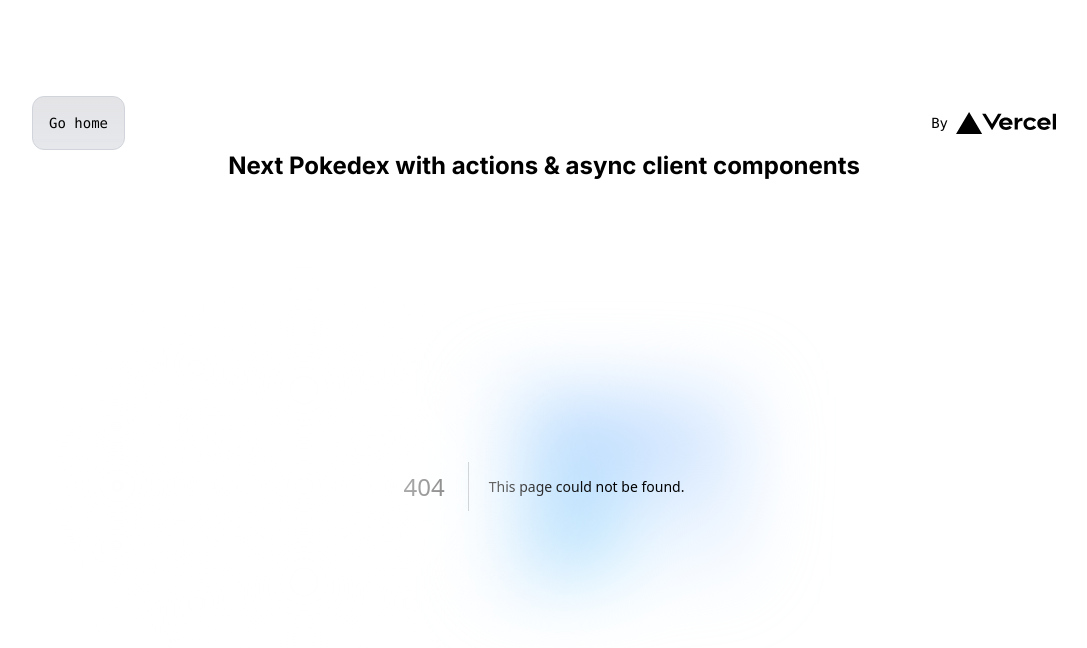
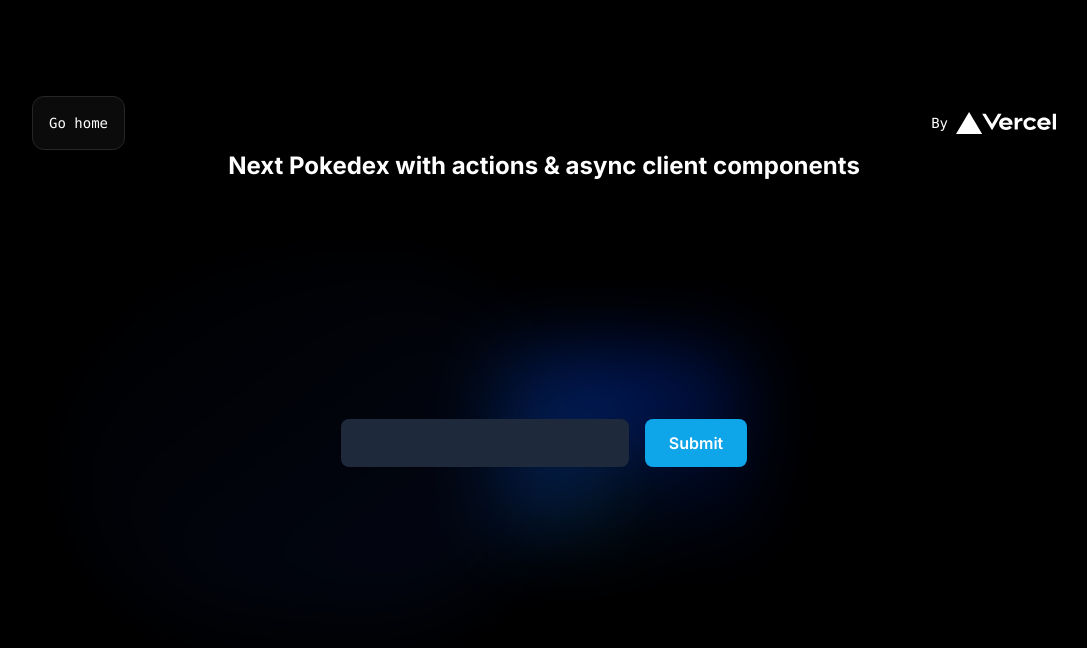
Before and after one commit to Fredkiss3/next-rsc-demo-hovercard-without-api, a Next.js app: page /mutation-test in a window 1280 px wide. Before the commit this address had no page. Shown: the top 648 px of the page, without its empty margins (96-1183 px from the left). Built offline with nearby package versions, Linux system fonts and the light colour scheme.

Commit message:
⬆️ Upgrade to next 13.3

```diff
--- a/app/globals.css
+++ b/app/globals.css
@@ -2,19 +2,19 @@
 @tailwind components;
 @tailwind utilities;
 
-:root {
+/* :root {
   --foreground-rgb: 0, 0, 0;
   --background-start-rgb: 214, 219, 220;
   --background-end-rgb: 255, 255, 255;
+} */
+
+/* @media (prefers-color-scheme: dark) { */
+:root {
+  --foreground-rgb: 255, 255, 255;
+  --background-start-rgb: 0, 0, 0;
+  --background-end-rgb: 0, 0, 0;
 }
-
-@media (prefers-color-scheme: dark) {
-  :root {
-    --foreground-rgb: 255, 255, 255;
-    --background-start-rgb: 0, 0, 0;
-    --background-end-rgb: 0, 0, 0;
-  }
-}
+/* } */
 
 body {
   color: rgb(var(--foreground-rgb));
--- a/app/layout.tsx
+++ b/app/layout.tsx
@@ -17,7 +17,7 @@ export default function RootLayout({
 }) {
   return (
     <html lang="en" suppressHydrationWarning className={inter.className}>
-      <body suppressHydrationWarning>
+      <body suppressHydrationWarning className="dark">
         <main className="flex min-h-screen flex-col items-center justify-between p-24 h-screen">
           <div className="z-10 w-full max-w-5xl items-center justify-between font-mono text-sm lg:flex">
             <Link
--- /dev/null
+++ b/app/mutation-test/actions.ts
@@ -0,0 +1,14 @@
+"use server";
+export type FormAction = {
+  $$id: string;
+} & ((formData: FormData | URLSearchParams) => any);
+
+export const action = (formData: FormData | URLSearchParams) => {
+  console.log({ formData });
+  return {
+    errors: {
+      name: ["error 1", "error 2"],
+    },
+    data: formData,
+  };
+};
--- /dev/null
+++ b/app/mutation-test/form.tsx
@@ -0,0 +1,45 @@
+import * as React from "react";
+import { type FormAction, action } from "./actions";
+
+export type FormProps = {
+  formAction: FormAction;
+  actionURL?: string;
+} & React.FormHTMLAttributes<HTMLFormElement>;
+
+export function Form({ formAction, children, ...props }: FormProps) {
+  return (
+    <form {...props}>
+      <input
+        name="$$id"
+        type="hidden"
+        readOnly
+        hidden
+        value={formAction.$$id}
+      />
+      {children}
+    </form>
+  );
+}
+
+export function PageContent() {
+  console.dir({ action }, { depth: null });
+  return (
+    <Form
+      formAction={action as FormAction}
+      className="flex gap-4 relative z-30"
+      method="POST"
+    >
+      <input
+        type="text"
+        name="name"
+        className="flex items-center w-72 text-left space-x-3 px-4 h-12 bg-white ring-1 ring-slate-900/10 hover:ring-slate-300 focus:outline-none focus:ring-2 focus:ring-sky-500 shadow-sm rounded-lg text-slate-400 dark:bg-slate-800 dark:ring-0 dark:text-slate-300 dark:highlight-white/5 dark:hover:bg-slate-700"
+      />
+      <button
+        type="submit"
+        className="bg-slate-900 hover:bg-slate-700 focus:outline-none focus:ring-2 focus:ring-slate-400 focus:ring-offset-2 focus:ring-offset-slate-50 text-white font-semibold h-12 px-6 rounded-lg w-full flex items-center justify-center sm:w-auto dark:bg-sky-500 dark:highlight-white/20 dark:hover:bg-sky-400"
+      >
+        Submit
+      </button>
+    </Form>
+  );
+}
--- /dev/null
+++ b/app/mutation-test/page.tsx
@@ -0,0 +1,9 @@
+import { PageContent } from "./form";
+
+export default function Page() {
+  return (
+    <>
+      <PageContent />
+    </>
+  );
+}
--- a/next.config.js
+++ b/next.config.js
@@ -2,6 +2,7 @@
 const nextConfig = {
   experimental: {
     appDir: true,
+    experimentalReact: true,
   },
 };
 
--- a/package.json
+++ b/package.json
@@ -15,7 +15,7 @@
     "autoprefixer": "10.4.14",
     "eslint": "8.36.0",
     "eslint-config-next": "13.2.4",
-    "next": "13.2.5-canary.15",
+    "next": "13.3.1-canary.6",
     "postcss": "8.4.21",
     "react": "18.2.0",
     "react-dom": "18.2.0",
--- a/tailwind.config.js
+++ b/tailwind.config.js
@@ -1,18 +1,19 @@
 /** @type {import('tailwindcss').Config} */
 module.exports = {
   content: [
-    './pages/**/*.{js,ts,jsx,tsx}',
-    './components/**/*.{js,ts,jsx,tsx}',
-    './app/**/*.{js,ts,jsx,tsx}',
+    "./pages/**/*.{js,ts,jsx,tsx}",
+    "./components/**/*.{js,ts,jsx,tsx}",
+    "./app/**/*.{js,ts,jsx,tsx}",
   ],
+  darkMode: "class",
   theme: {
     extend: {
       backgroundImage: {
-        'gradient-radial': 'radial-gradient(var(--tw-gradient-stops))',
-        'gradient-conic':
-          'conic-gradient(from 180deg at 50% 50%, var(--tw-gradient-stops))',
+        "gradient-radial": "radial-gradient(var(--tw-gradient-stops))",
+        "gradient-conic":
+          "conic-gradient(from 180deg at 50% 50%, var(--tw-gradient-stops))",
       },
     },
   },
   plugins: [],
-}
+};
```
Also changed, not shown: 1 other file (tests, documents, lock files or other folders).
